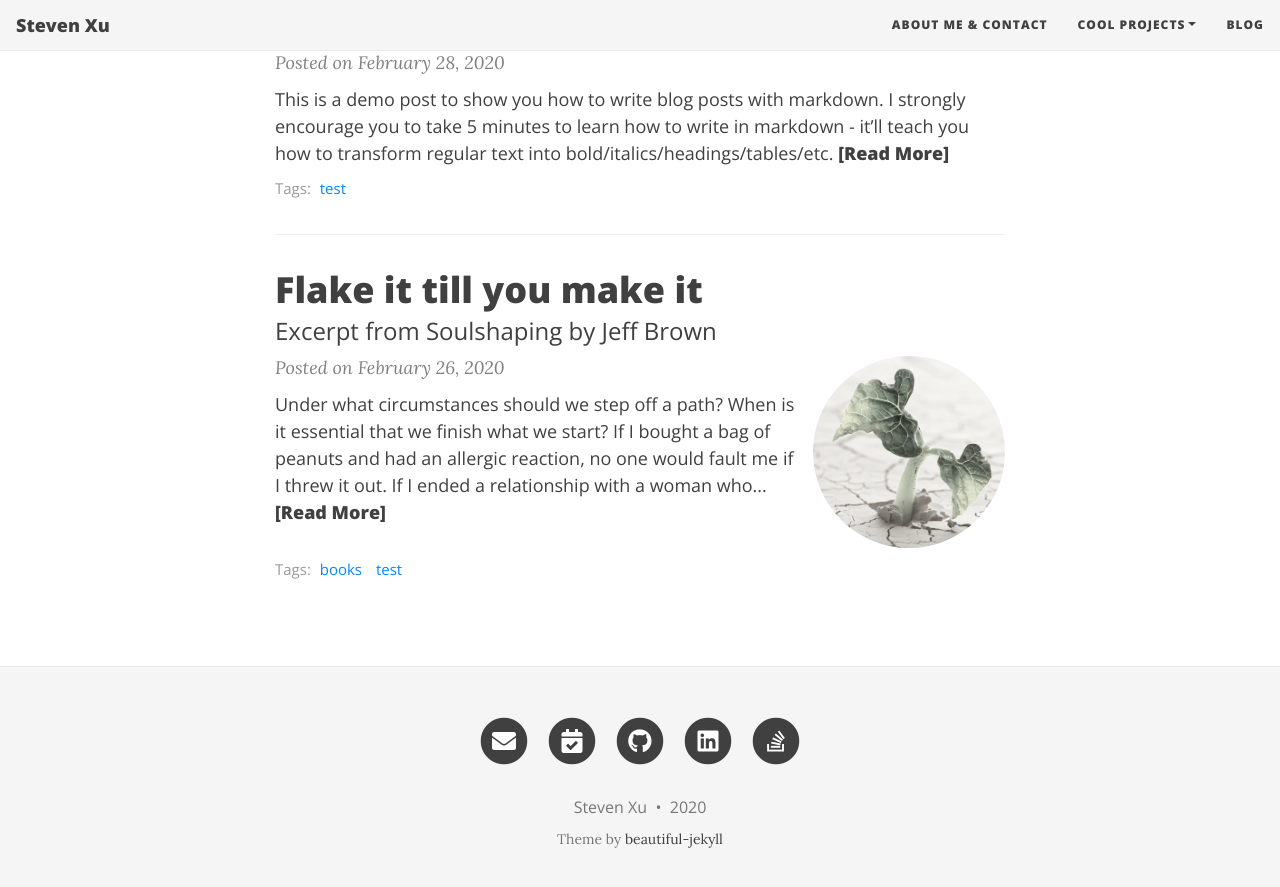
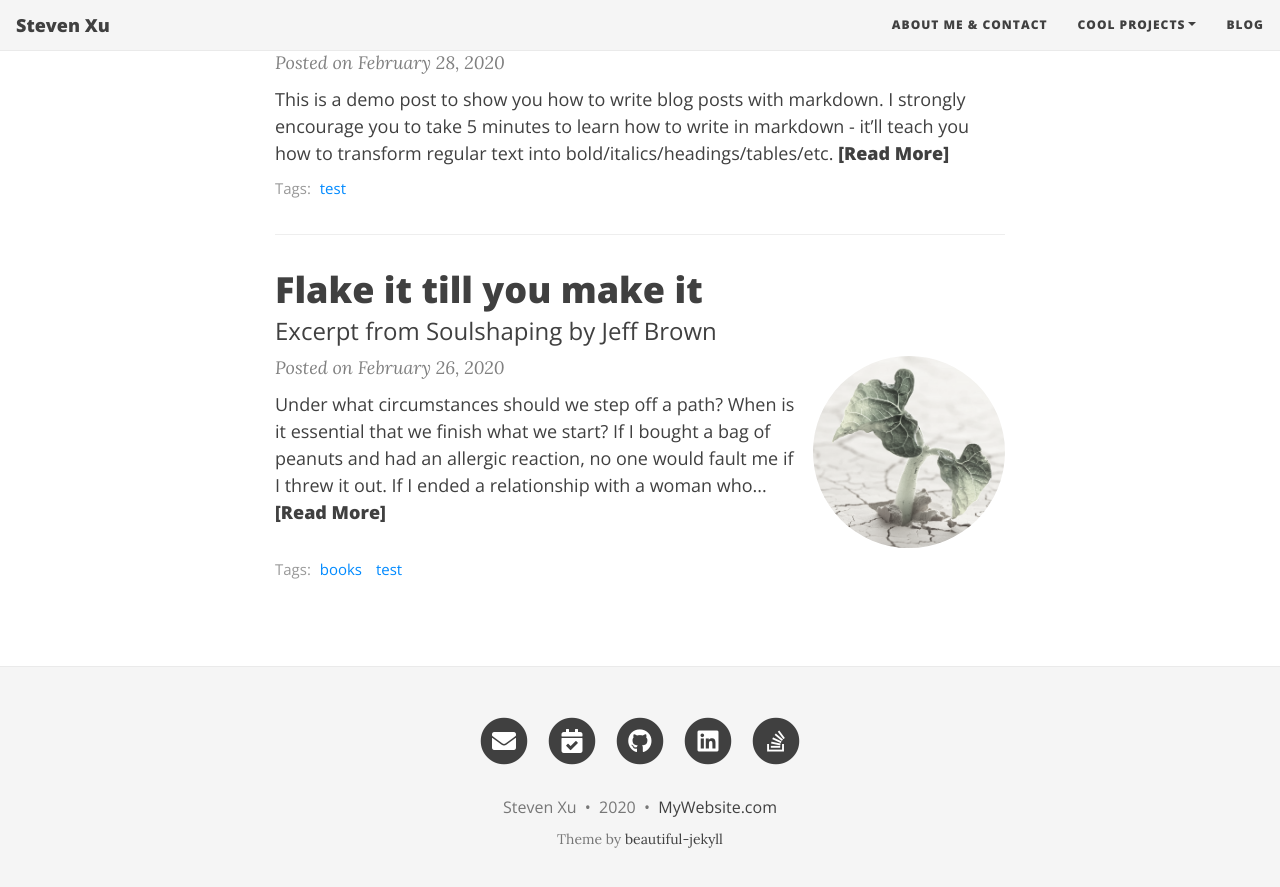
Before and after one commit to stevestar888/steven.github.io, a Jekyll site: the page built from index.html, in a window 1280 px wide and 900 px high, scrolled down 782 px. Shown: the top 887 px of the window. Built offline with Jekyll 4.4.1, drawn with Linux system fonts in a browser that asks for light colours; nearby versions of some CDN libraries; the list of posts is cut into pages by our own code; some of the changed lines change nothing that is shown.

Commit message:
Update _config.yml

```diff
--- a/_config.yml
+++ b/_config.yml
@@ -66,14 +66,14 @@ social-network-links:
 
 # Select which social network share links to show in posts
 share-links-active:
+  linkedin: true
   twitter: true
-  linkedin: true
   facebook: true
-  vk: true
+  # vk: true
 
 # How to display the link to your website in the footer
 # Remove this if you don't want a link in the footer
-# url-pretty: "MyWebsite.com"
+url-pretty: "MyWebsite.com"
 
 # Create a "tags" index page and make tags on each post clickable
 link-tags: true
```
